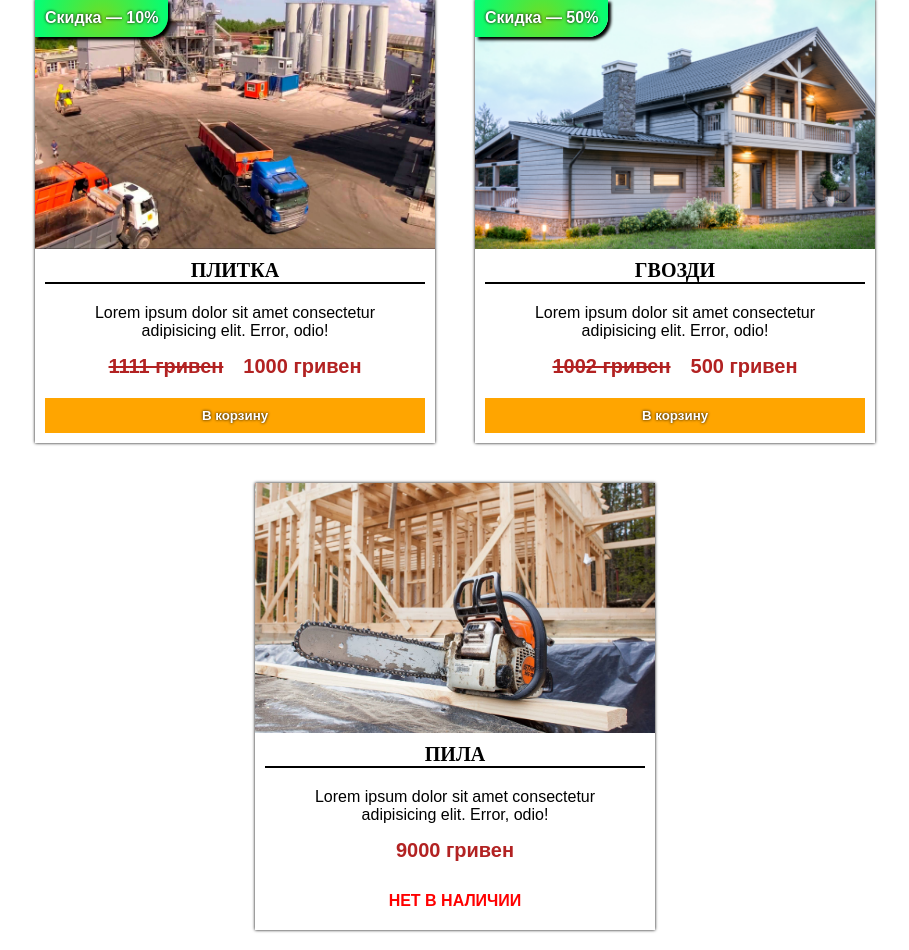
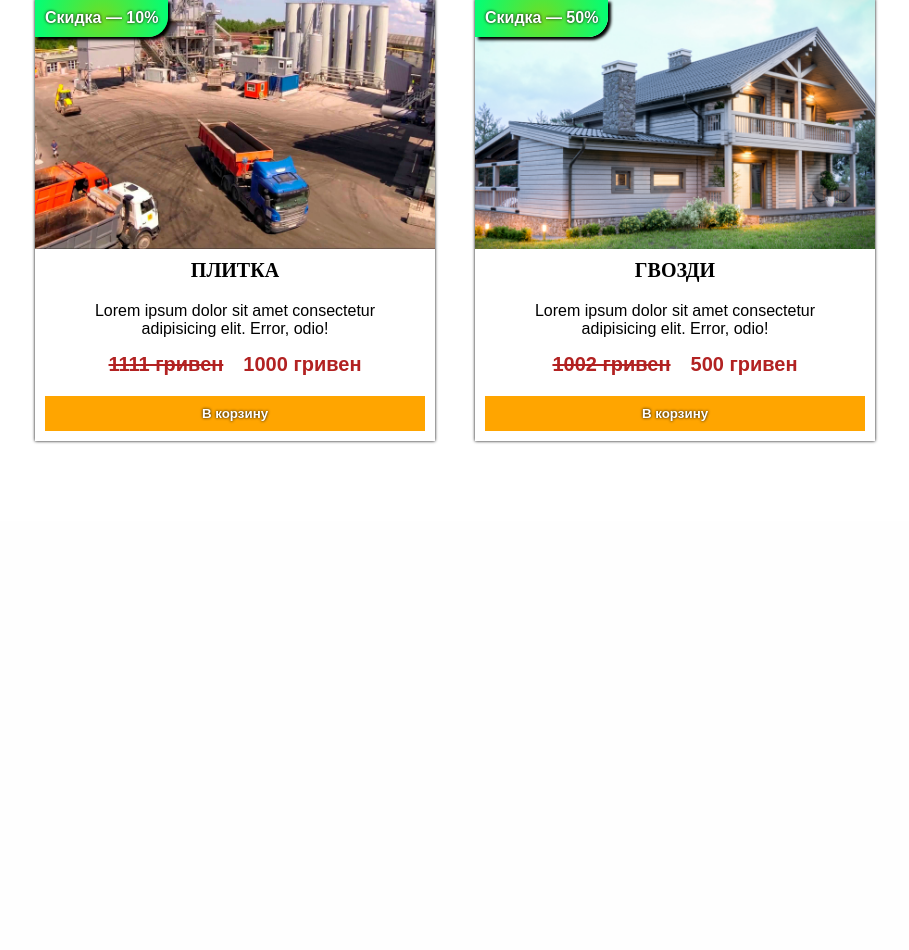
Before and after one commit to nickiway/CompanyBuilding, a PHP site: page / in a window 1280 px wide. Shown: the part 279-1229 px from the top of the page, without its empty margins (185-1094 px from the left). After the commit the page ends 722 px from the top, so only its background shows below. Run offline with PHP 8.4, Linux system fonts and the light colour scheme; data comes from the database, SQL or seed files in the repository.

Commit message:
15/06/2021 22:06 Nick

```diff
--- a/Styles/mainPage.css
+++ b/Styles/mainPage.css
@@ -60,8 +60,3 @@
 .cards__description{
     margin:15px;
 }
-.cards__stock{
-    color:red;
-    padding: 10px;
-    text-transform: uppercase;
-}
--- a/functions/getGoods.php
+++ b/functions/getGoods.php
@@ -1,6 +1,7 @@
 <?php
 $getItems = mysqli_query($connect, "SELECT * FROM goods");
 while($row = mysqli_fetch_assoc($getItems)){
+    // Checking whether we have sales
     if ($row['Sale'] == 0) {
         $displaySale = "none";
         $textDecoration = "none";
@@ -9,13 +10,12 @@ while($row = mysqli_fetch_assoc($getItems)){
         $displaySale = "block";
         $textDecoration = "line-through";
     };
+    // Checking whether the items in stock
     if ($row['In stock'] == 1) {
-        $inStock = 'display:none';
-        $hideButton = 'display:block';
     } else {
-        $inStock = 'display:block';
-        $hideButton = 'display:none';
+        continue;
     }
+    // creating new cards
     echo
     "<div class='cards'>
         <div style = 'display : ".$displaySale."' class='cards__sale font-bold setShadow'>Скидка — ".$percent."%</div>
@@ -24,7 +24,6 @@ while($row = mysqli_fetch_assoc($getItems)){
 
         <div class='cards__information'>
             <div class='cards__name toCenter font-bold'>".$row['Name']."</div>
-            <hr size = '2px' color = '#000'>
             <div class='cards__details'>
                 <div class='cards__description'>Lorem ipsum dolor sit amet consectetur adipisicing elit. Error, odio!</div>
                 <div class='toCenter'>
@@ -32,8 +31,8 @@ while($row = mysqli_fetch_assoc($getItems)){
                     <div class='cards__cost font-bold' style = 'display : ".$displaySale."'>".$row['Sale']." гривен</div>
                 </div>
             </div>
-            <button style = '".$hideButton." 'class = 'font-bold cards__button setShadow'>В корзину</button>
-            <div class='toCenter cards__stock font-bold' style = '".$inStock."'>Нет в наличии</div>
+
+            <button class = 'font-bold cards__button setShadow'>В корзину</button>
         </div>
 
     </div>";
```
Also changed, not shown: images/Img2.jpg (added).
